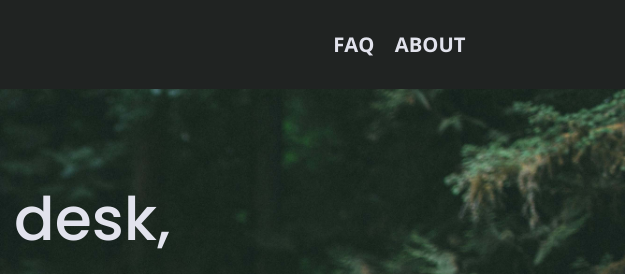
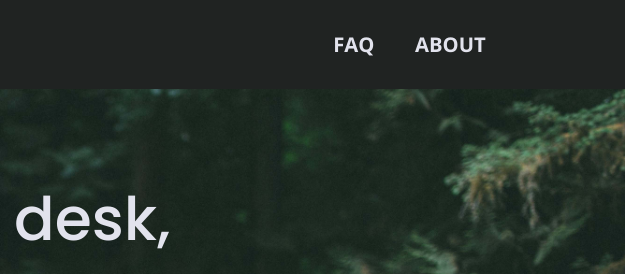
Before and after one commit to dpinon19/206-unplugged-website, a website built with Parcel: page index.html in a window 1280 px wide. Shown: the top 274 px of the page, 655-1280 px from the left. Built offline with nearby package versions, Linux system fonts and the light colour scheme.

Commit message:
Fix 240px nav bar

```diff
--- a/css/main.css
+++ b/css/main.css
@@ -213,6 +213,8 @@ header nav ul {
 
 header nav ul li {
   font-size: 1.125em;
+  align-items: center;
+  padding-right: 1em;
 }
 
 footer {
```
